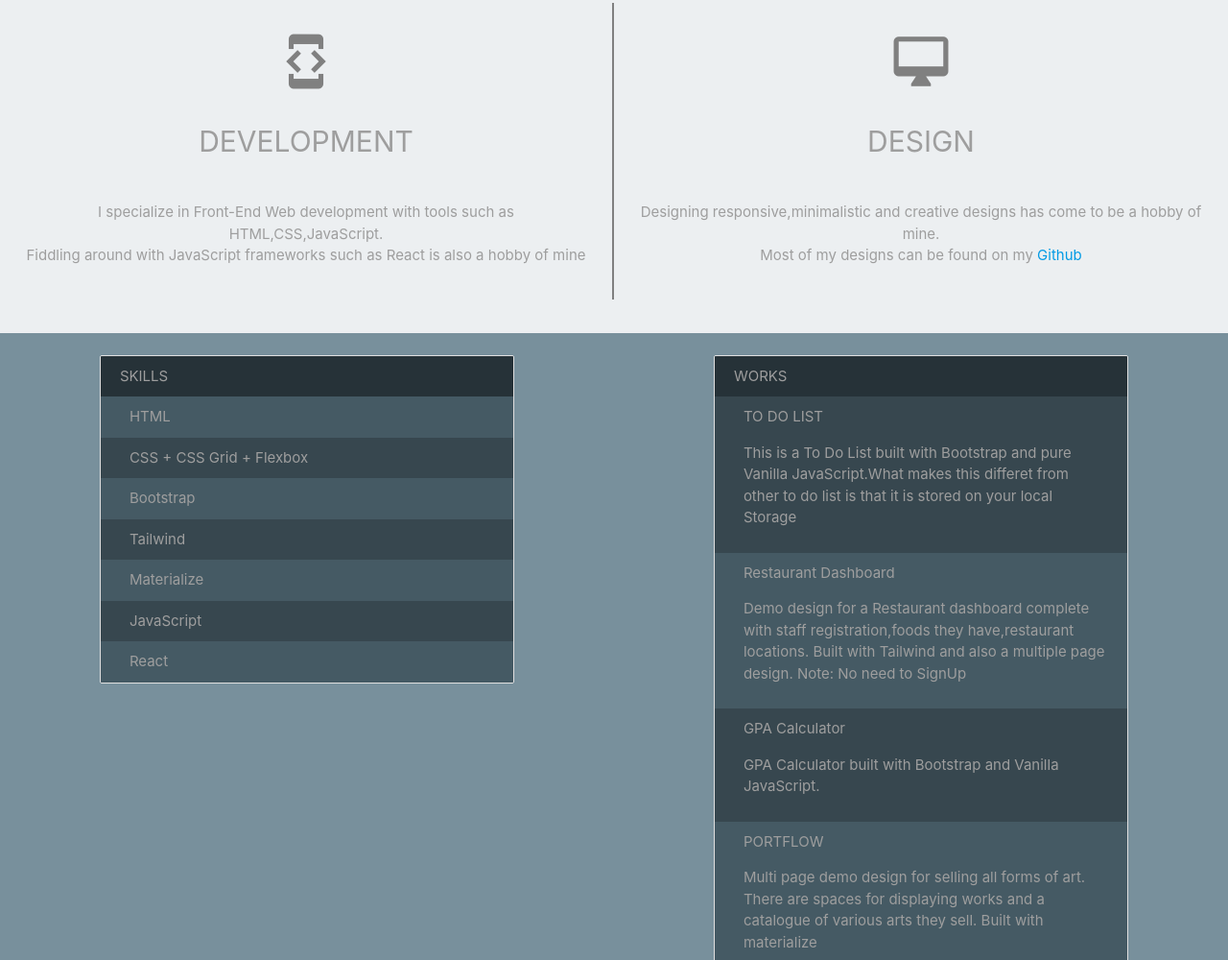
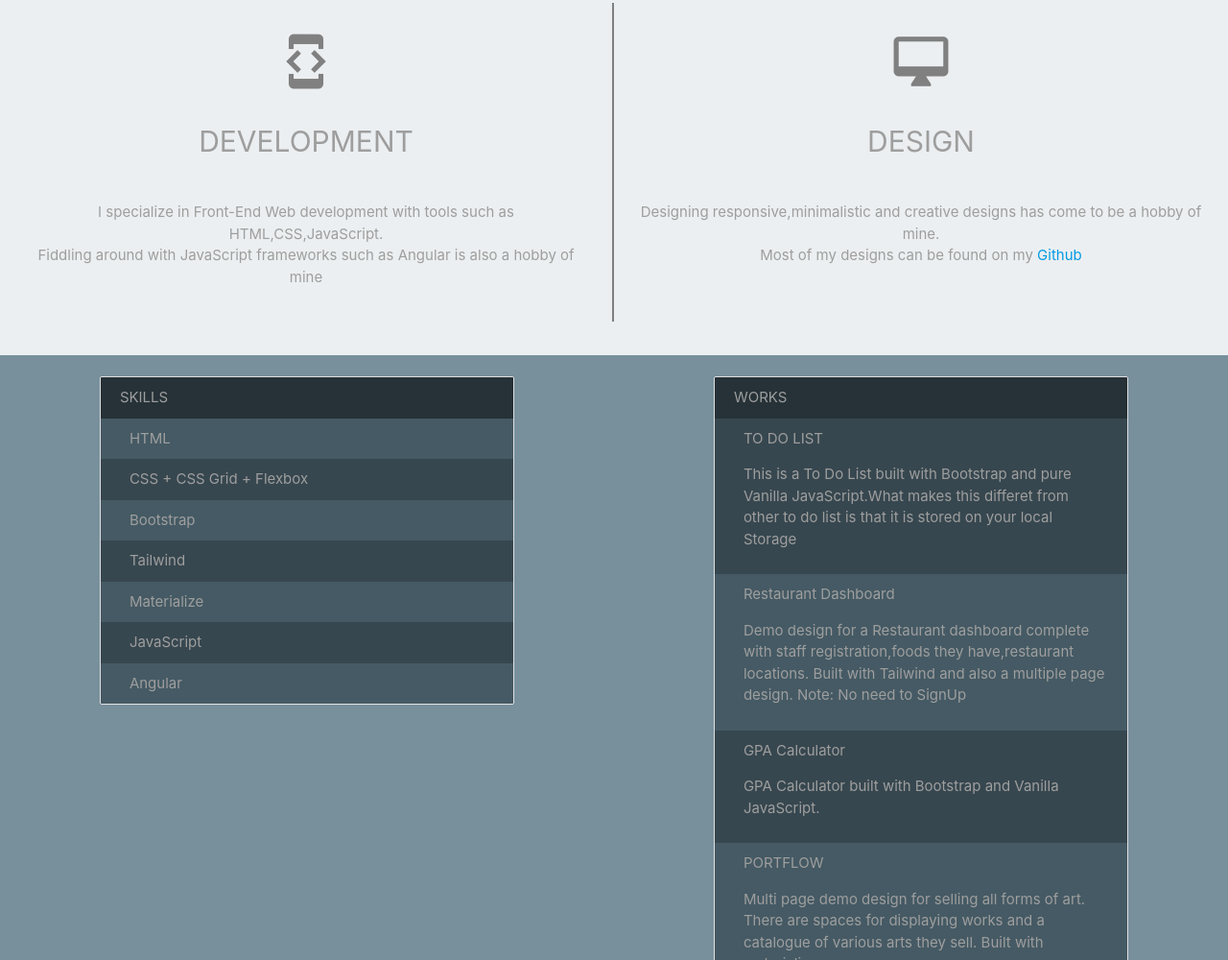
Before and after one commit to Codedzephyr/Portfolio, a plain HTML site: page Index.html in a window 1280 px wide. Shown: the part 1349-2349 px from the top of the page at 96% size. Drawn offline with Linux system fonts and the light colour scheme.

Commit message:
Add files via upload

```diff
--- a/Index.html
+++ b/Index.html
@@ -61,7 +61,7 @@
             <p class="specialize grey-text darken-4" >
                 I specialize in Front-End Web development
                with tools such as HTML,CSS,JavaScript.<br> Fiddling around
-                with JavaScript frameworks such as React is also a hobby of mine
+                with JavaScript frameworks such as Angular is also a hobby of mine
             </p>
             <hr class="ne">
             </div>
@@ -98,7 +98,7 @@
             <li class="collection-item blue-grey lighten-2 grey-text darken-3" style="border: none;">Tailwind</li>
             <li class="collection-item blue-grey lighten-2 grey-text darken-2" style="border: none;">Materialize</li>
             <li class="collection-item blue-grey lighten-2 grey-text darken-3"style="border: none;">JavaScript</li>
-            <li class="collection-item blue-grey lighten-2 grey-text darken-2"style="border: none;">React</li>
+            <li class="collection-item blue-grey lighten-2 grey-text darken-2"style="border: none;">Angular</li>
           </ul>
             </div>
        </div>
```
